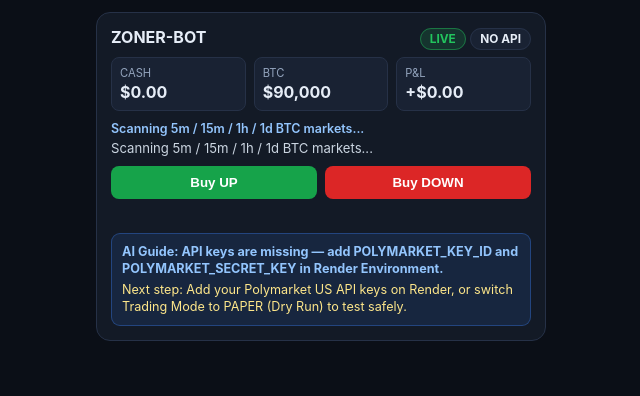
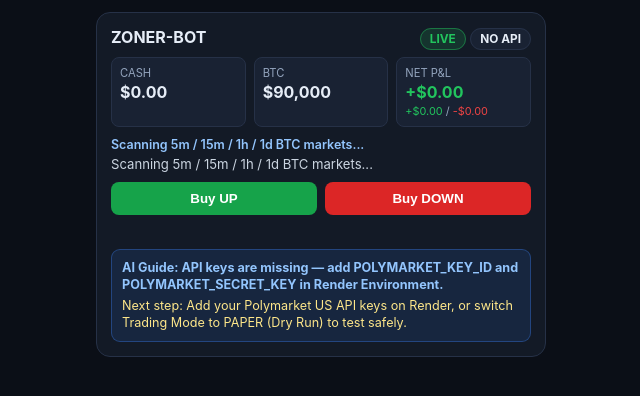
Before and after one commit to lunabeargear-oss/ZONER-BOT, a Flask app: page /widget in a window 1280 px wide. Shown: the top 396 px of the page, without its empty margins (319-959 px from the left). Run offline with Flask 3, Linux system fonts and the light colour scheme; data that the repository does not hold is empty.

Commit message:
Fix Net P&L accuracy, split Gross Profit/Loss, verify scalp fills, and set 15% micro stop-loss

```diff
--- a/The ZONER APP(15)/ai_guide.py
+++ b/The ZONER APP(15)/ai_guide.py
@@ -34,7 +34,7 @@ def build_live_briefing(bot_state: dict, cfg, metrics: dict) -> dict:
     # 2. What's happening right now
     bullets = []
     bullets.append(
-        f"Mode & Wallet: {mode} | API {'Connected' if connected else 'Disconnected'} | Cash: ${cash:.2f} | Today's P&L: ${metrics.get('net_pnl', 0.0):+.2f}"
+        f"Mode & Wallet: {mode} | API {'Connected' if connected else 'Disconnected'} | Cash: ${cash:.2f} | Profit: +${metrics.get('gross_profit', 0.0):.2f} | Loss: -${metrics.get('gross_loss', 0.0):.2f} | Net P&L: ${metrics.get('net_pnl', 0.0):+.2f}"
     )
 
     if market:
--- a/The ZONER APP(15)/app.py
+++ b/The ZONER APP(15)/app.py
@@ -122,17 +122,38 @@ def _is_purchased_status(status: str) -> bool:
 
 
 def _compute_metrics() -> dict:
-    closed = [t for t in bot_state["trades"] if str(t.get("status", "")).startswith(("SETTLED", "CLOSED_SCALP", "PAPER_SCALP", "LIVE_SCALP")) or str(t.get("side", "")).startswith("SELL_")]
-    net_pnl = round(sum(float(t.get("pnl") or 0.0) for t in bot_state["trades"]), 2)
-    wins = sum(1 for t in closed if float(t.get("pnl") or 0.0) > 0)
-    losses = sum(1 for t in closed if float(t.get("pnl") or 0.0) < 0)
+    active_mode = "PAPER" if cfg.dry_run else "LIVE"
+    today_start = datetime.now().replace(hour=0, minute=0, second=0, microsecond=0).timestamp()
+    realized = []
+    for t in bot_state["trades"]:
+        if str(t.get("mode", "")).upper() != active_mode:
+            continue
+        if float(t.get("ts") or 0) < today_start:
+            continue
+        status = str(t.get("status", "")).upper()
+        side = str(t.get("side", "")).upper()
+        is_closed = status.startswith(("SETTLED_WIN", "SETTLED_LOSS", "PAPER_SCALP", "LIVE_SCALP")) or (
+            side.startswith("SELL_") and bool(t.get("purchased", False))
+        )
+        if is_closed:
+            realized.append(t)
+
+    pnls = [float(t.get("pnl") or 0.0) for t in realized]
+    gross_profit = round(sum(p for p in pnls if p > 0), 2)
+    gross_loss = round(sum(abs(p) for p in pnls if p < 0), 2)
+    net_pnl = round(gross_profit - gross_loss, 2)
+    wins = sum(1 for p in pnls if p > 0)
+    losses = sum(1 for p in pnls if p < 0)
     win_rate = round((wins / max(1, wins + losses)) * 100.0, 1) if (wins + losses) else 0.0
     return {
+        "gross_profit": gross_profit,
+        "gross_loss": gross_loss,
         "net_pnl": net_pnl,
         "wins": wins,
         "losses": losses,
         "win_rate": win_rate,
         "open_count": len(bot_state["open_positions"]),
+        "mode": active_mode,
     }
 
 
@@ -183,11 +204,19 @@ def _settle_expired_trades(spot: float, now: float):
         settle_ts = float(t.get("settle_ts") or 0)
         if status.startswith("OPEN") and settle_ts > 0 and now >= settle_ts:
             side = str(t.get("side", "UP")).upper()
+            is_live = str(t.get("mode", "")).upper() == "LIVE"
             won = None
-            if str(t.get("mode", "")).upper() == "LIVE":
+            if is_live:
                 s_val = discovery.fetch_settlement(t.get("slug", ""))
                 if s_val is not None:
                     won = (s_val >= 0.5) if side == "UP" else (s_val < 0.5)
+                elif now < settle_ts + 300:
+                    continue
+                else:
+                    t["pnl"] = 0.0
+                    t["status"] = "SETTLED_UNVERIFIED"
+                    changed = True
+                    continue
             if won is None:
                 start_spot = float(t.get("window_start_spot") or t.get("spot") or spot)
                 went_up = spot >= start_spot
@@ -265,6 +294,10 @@ def _evaluate_scalp_exits(market, book, spot, now):
             spot_price=spot,
             reason=reason,
         )
+        if not res.get("ok"):
+            remaining.append(pos)
+            continue
+
         pnl_usd = float(res.get("pnl_usd") or 0.0)
         if pnl_usd < 0:
             bot_state["loss_streak"] += 1
@@ -282,19 +315,17 @@ def _evaluate_scalp_exits(market, book, spot, now):
             "time": datetime.now().strftime("%H:%M:%S"),
             "slug": slug,
             "side": f"SELL_{side}",
-            "price": current_bid,
+            "price": float(res.get("exit_price") or current_bid),
             "spot": spot,
             "window_start_spot": spot,
             "stake": float(pos.get("stake_usd") or cfg.stake_usd),
             "mode": res["mode"],
             "status": res["status"],
-            "purchased": bool(res.get("ok")),
+            "purchased": True,
             "pnl": pnl_usd,
             "settle_ts": 0,
         })
         changed = True
-        if not res.get("ok"):
-            remaining.append(pos)
 
     bot_state["open_positions"] = remaining
     if changed:
@@ -601,6 +632,7 @@ def api_reset_breaker():
         bot_state["breaker_tripped"] = False
         bot_state["breaker_reason"] = ""
         bot_state["loss_streak"] = 0
+        bot_state["peak_daily_pnl"] = 0.0
     return jsonify({"ok": True})
 
 
--- a/The ZONER APP(15)/config.py
+++ b/The ZONER APP(15)/config.py
@@ -44,7 +44,7 @@ RISK_PRESETS = {
     "micro": {
         "label": "4. Micro-Scalp / Ultra-Safe",
         "scalp_take_profit_pct": 0.04,
-        "scalp_stop_loss_pct": 0.02,
+        "scalp_stop_loss_pct": 0.15,
         "scalp_trailing_stop_pct": 0.015,
         "scalp_breakeven_pct": 0.02,
         "scalp_max_hold_sec": 90,
--- a/The ZONER APP(15)/templates/index.html
+++ b/The ZONER APP(15)/templates/index.html
@@ -160,6 +160,8 @@
   <div class="stats-row">
     <div class="stat-box"><div class="stat-label">Polymarket Cash</div><div class="stat-val" id="cashVal">$0.00</div></div>
     <div class="stat-box"><div class="stat-label">BTC Spot</div><div class="stat-val" id="spotVal">$0.00</div></div>
+    <div class="stat-box"><div class="stat-label">Today's Profit</div><div class="stat-val pos" id="profitVal">+$0.00</div></div>
+    <div class="stat-box"><div class="stat-label">Today's Loss</div><div class="stat-val neg" id="lossVal">-$0.00</div></div>
     <div class="stat-box"><div class="stat-label">Today's Net P&amp;L</div><div class="stat-val" id="pnlVal">$0.00</div></div>
     <div class="stat-box"><div class="stat-label">Next Kelly Stake</div><div class="stat-val" id="stakeVal">$5.00</div></div>
     <div class="stat-box"><div class="stat-label">Win Rate</div><div class="stat-val" id="winRateVal">0%</div></div>
@@ -467,6 +469,10 @@ async function refreshStatus(forceInputs = false) {
 
     document.getElementById('cashVal').textContent = '$' + Number(d.account?.cash_usd || 0).toFixed(2);
     document.getElementById('spotVal').textContent = '$' + Number(d.spot || 0).toLocaleString(undefined, {minimumFractionDigits:2, maximumFractionDigits:2});
+    const gp = Number(m.gross_profit || 0);
+    const gl = Number(m.gross_loss || 0);
+    document.getElementById('profitVal').textContent = '+$' + gp.toFixed(2);
+    document.getElementById('lossVal').textContent = '-$' + gl.toFixed(2);
     const pnlEl = document.getElementById('pnlVal');
     const pnl = Number(m.net_pnl || 0);
     pnlEl.textContent = (pnl >= 0 ? '+$' : '-$') + Math.abs(pnl).toFixed(2);
--- a/The ZONER APP(15)/templates/widget.html
+++ b/The ZONER APP(15)/templates/widget.html
@@ -50,7 +50,7 @@
     <div class="grid">
       <div class="box"><div class="lbl">Cash</div><div class="val" id="wCash">$0.00</div></div>
       <div class="box"><div class="lbl">BTC</div><div class="val" id="wSpot">$0</div></div>
-      <div class="box"><div class="lbl">P&amp;L</div><div class="val" id="wPnl">$0.00</div></div>
+      <div class="box"><div class="lbl">Net P&amp;L</div><div class="val" id="wPnl">$0.00</div><div id="wPnlSplit" style="font-size:0.68rem;color:#93a4bd;margin-top:2px;">+$0.00 / -$0.00</div></div>
     </div>
     <div style="font-size:0.78rem; color:#93c5fd; margin-bottom:4px; font-weight:600;" id="wMarket">Scanning market...</div>
     <div style="font-size:0.82rem; color:#cbd5e1; margin-bottom:10px;" id="wGate">Scanning...</div>
@@ -103,8 +103,13 @@ async function tick() {
     document.getElementById('wApi').textContent = d.account?.connected ? 'CONNECTED' : 'NO API';
     document.getElementById('wCash').textContent = '$' + Number(d.account?.cash_usd || 0).toFixed(2);
     document.getElementById('wSpot').textContent = '$' + Math.round(d.spot || 0).toLocaleString();
+    const gp = Number(d.metrics?.gross_profit || 0);
+    const gl = Number(d.metrics?.gross_loss || 0);
     const pnl = Number(d.metrics?.net_pnl || 0);
-    document.getElementById('wPnl').textContent = (pnl >= 0 ? '+$' : '-$') + Math.abs(pnl).toFixed(2);
+    const wPnlEl = document.getElementById('wPnl');
+    wPnlEl.textContent = (pnl >= 0 ? '+$' : '-$') + Math.abs(pnl).toFixed(2);
+    wPnlEl.style.color = pnl >= 0 ? '#22c55e' : '#ef4444';
+    document.getElementById('wPnlSplit').innerHTML = `<span style="color:#22c55e">+$${gp.toFixed(2)}</span> / <span style="color:#ef4444">-$${gl.toFixed(2)}</span>`;
     const mkt = d.market ? `${d.market.title} | UP $${Number(d.book?.up_ask||0.52).toFixed(2)} / DN $${Number(d.book?.down_ask||0.52).toFixed(2)}` : 'Scanning 5m / 15m / 1h / 1d BTC markets...';
     document.getElementById('wMarket').textContent = mkt;
     document.getElementById('wGate').textContent = d.gate?.reason || 'Scanning...';
```
Also changed, not shown: The ZONER APP(15)/execution.py (+17 -14 lines), 1 other file.
